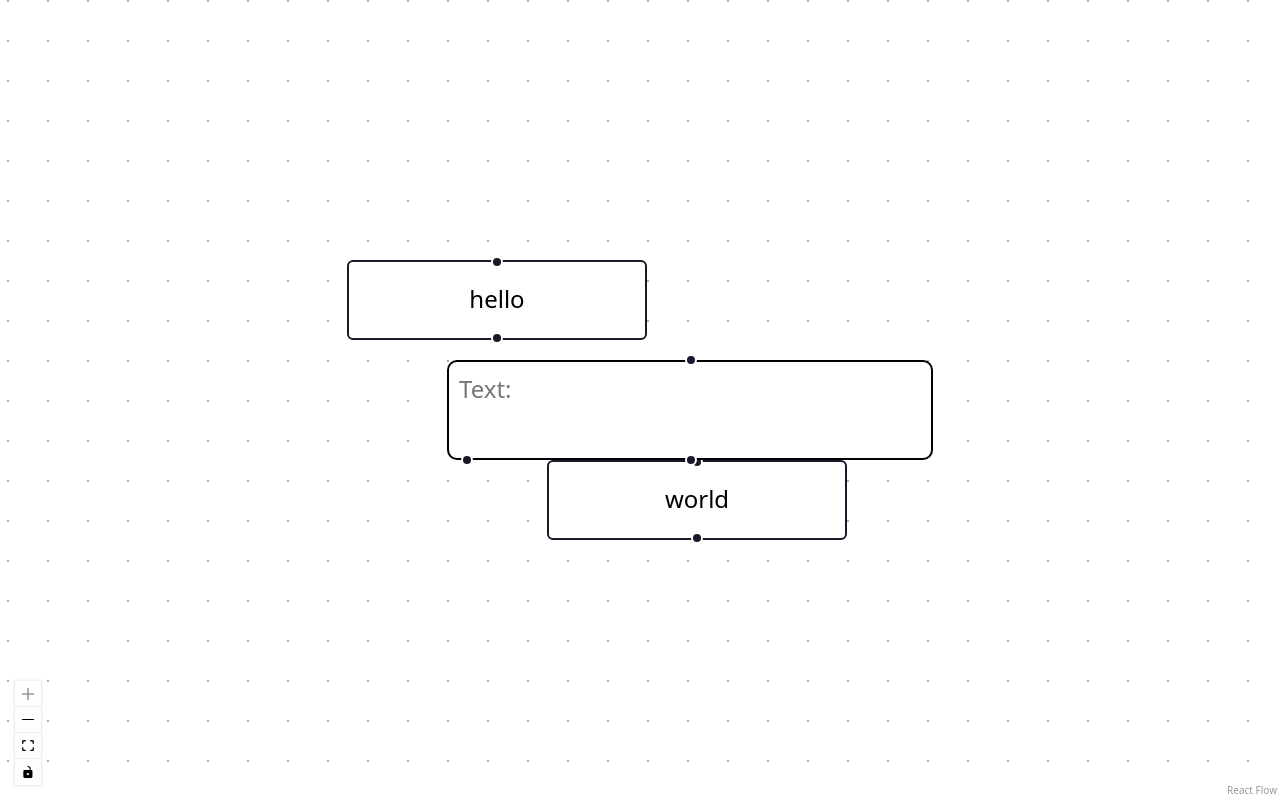
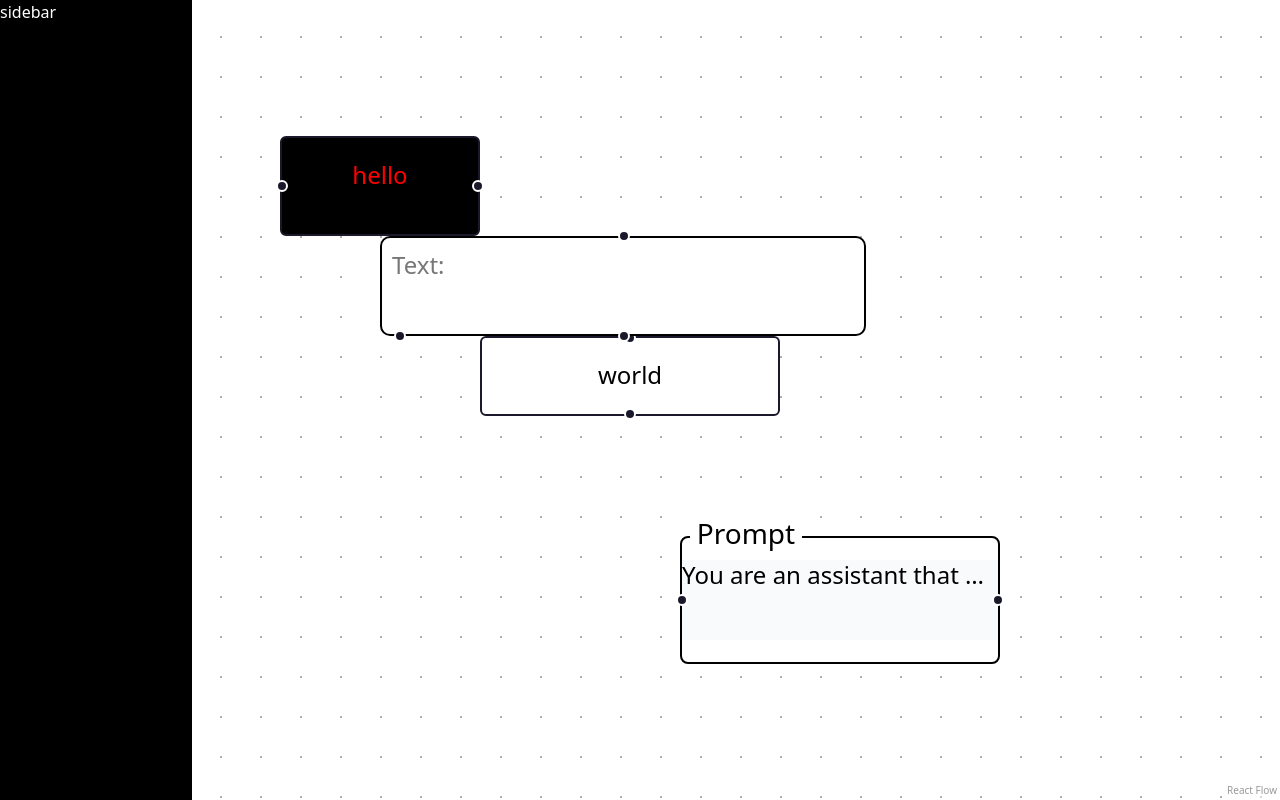
Before and after one commit to Sohaib9920/OmniAgent, a React (Vite) app in the folder frontend/: page / in a window 1280 px wide. Built offline with nearby package versions, Linux system fonts and the light colour scheme.

Commit message:
prompt node and sidebar added

```diff
--- a/frontend/src/App.tsx
+++ b/frontend/src/App.tsx
@@ -1,9 +1,11 @@
 import "./App.css";
 import Flow from "./flow";
+import { Sidebar } from "./components/sidebar";
 
 function App() {
   return (
     <div className="w-screen h-screen">
+      <Sidebar />
       <Flow></Flow>
     </div>
   );
--- /dev/null
+++ b/frontend/src/CustomNodes/PromptNode/index.tsx
@@ -0,0 +1,19 @@
+import { Handle, Position } from "@xyflow/react";
+
+function PromptNode({ data }) {
+  return (
+    <div className="border h-16 w-40 rounded-sm border-black bg-white relative flex flex-col justify-center">
+      <Handle type="target" position={Position.Left}></Handle>
+      <label className="text-sm absolute bg-white -top-3 left-1 w-14 text-center">
+        Prompt
+      </label>
+      <div className="text-xs truncate w-full h-10 bg-slate-50">
+        {data.template}
+      </div>
+
+      <Handle type="source" position={Position.Right}></Handle>
+    </div>
+  );
+}
+
+export default PromptNode;
--- /dev/null
+++ b/frontend/src/components/sidebar.tsx
@@ -0,0 +1,5 @@
+export function Sidebar() {
+  return (
+    <div className="h-full w-48 bg-black absolute z-10 text-white">sidebar</div>
+  );
+}
--- /dev/null
+++ b/frontend/src/data_assets/agent.ts
@@ -0,0 +1,27 @@
+export const llm_chain = {
+  memory: null,
+  verbose: false,
+  prompt: {
+    input_variables: ["input", "agent_scratchpad"],
+    output_parser: null,
+    template:
+      "You are an assistant that helps a company to find relevant news articles.\nAnswer the questions thoroughly and with as many details as you can and specially don't be afraid to say if you can't find the answer in the articles.\nYou have access to the following tools:\n\nCall Consultant: Ask the assistant to research the question\n\nUse the following format:\n\nQuestion: the input question you must answer\nThought: you should always think about what to do\nAction: the action to take, should be one of [Call Consultant]\nAction Input: the input to the action\nObservation: the result of the action\n... (this Thought/Action/Action Input/Observation can repeat N times)\nThought: I now know the final answer\nFinal Answer: the final answer to the original input question\n\nBegin! Remember to use the tools to help you.\n\nQuestion: {input}\n{agent_scratchpad}",
+    template_format: "f-string",
+    _type: "prompt",
+  },
+  llm: {
+    model_name: "text-davinci-003",
+    temperature: 0.0,
+    max_tokens: 256,
+    top_p: 1,
+    frequency_penalty: 0,
+    presence_penalty: 0,
+    n: 1,
+    best_of: 1,
+    request_timeout: null,
+    logit_bias: {},
+    _type: "openai",
+  },
+  output_key: "text",
+  _type: "llm_chain",
+};
--- /dev/null
+++ b/frontend/src/data_assets/llm_chain.ts
@@ -0,0 +1,27 @@
+export const llm_chain = {
+  memory: null,
+  verbose: false,
+  prompt: {
+    input_variables: ["input", "agent_scratchpad"],
+    output_parser: null,
+    template:
+      "You are an assistant that helps a company to find relevant news articles.\nAnswer the questions thoroughly and with as many details as you can and specially don't be afraid to say if you can't find the answer in the articles.\nYou have access to the following tools:\n\nCall Consultant: Ask the assistant to research the question\n\nUse the following format:\n\nQuestion: the input question you must answer\nThought: you should always think about what to do\nAction: the action to take, should be one of [Call Consultant]\nAction Input: the input to the action\nObservation: the result of the action\n... (this Thought/Action/Action Input/Observation can repeat N times)\nThought: I now know the final answer\nFinal Answer: the final answer to the original input question\n\nBegin! Remember to use the tools to help you.\n\nQuestion: {input}\n{agent_scratchpad}",
+    template_format: "f-string",
+    _type: "prompt",
+  },
+  llm: {
+    model_name: "text-davinci-003",
+    temperature: 0.0,
+    max_tokens: 256,
+    top_p: 1,
+    frequency_penalty: 0,
+    presence_penalty: 0,
+    n: 1,
+    best_of: 1,
+    request_timeout: null,
+    logit_bias: {},
+    _type: "openai",
+  },
+  output_key: "text",
+  _type: "llm_chain",
+};
--- /dev/null
+++ b/frontend/src/data_assets/prompt.ts
@@ -0,0 +1,8 @@
+export const prompt = {
+  input_variables: ["input", "agent_scratchpad"],
+  output_parser: null,
+  template:
+    "You are an assistant that helps a company to find relevant news articles.\nAnswer the questions thoroughly and with as many details as you can and specially don't be afraid to say if you can't find the answer in the articles.\nYou have access to the following tools:\n\nCall Consultant: Ask the assistant to research the question\n\nUse the following format:\n\nQuestion: the input question you must answer\nThought: you should always think about what to do\nAction: the action to take, should be one of [Call Consultant]\nAction Input: the input to the action\nObservation: the result of the action\n... (this Thought/Action/Action Input/Observation can repeat N times)\nThought: I now know the final answer\nFinal Answer: the final answer to the original input question\n\nBegin! Remember to use the tools to help you.\n\nQuestion: {input}\n{agent_scratchpad}",
+  template_format: "f-string",
+  _type: "prompt",
+};
--- a/frontend/src/flow/index.tsx
+++ b/frontend/src/flow/index.tsx
@@ -8,18 +8,39 @@ import {
   type Node,
   ReactFlow,
   type Edge,
+  Position,
 } from "@xyflow/react";
 import "@xyflow/react/dist/style.css";
 import TextUpdaterNode from "../CustomNodes/InputText";
+import PromptNode from "../CustomNodes/PromptNode";
+import { prompt } from "../data_assets/prompt";
 
 const initialNodes = [
-  { id: "1", position: { x: 0, y: 0 }, data: { label: "hello" } },
+  {
+    id: "1",
+    position: { x: 0, y: 0 },
+    data: { label: "hello" },
+    sourcePosition: Position.Right,
+    targetPosition: Position.Left,
+    style: {
+      width: 100,
+      height: 50,
+      color: "red",
+      backgroundColor: "black",
+    },
+  },
   { id: "2", position: { x: 100, y: 100 }, data: { label: "world" } },
   {
     id: "text-node1",
     position: { x: 50, y: 50 },
     data: { value: 123 },
     type: "textUpdater",
+  },
+  {
+    id: "4",
+    position: { x: 200, y: 200 },
+    data: prompt,
+    type: "promptNode",
   },
 ];
 
@@ -28,7 +49,10 @@ const initialEdges = [];
 function Flow() {
   const [nodes, setNodes] = useState<Array<Node>>(initialNodes);
   const [edges, setEdges] = useState<Array<Edge>>(initialEdges);
-  const nodeTypes = useMemo(() => ({ textUpdater: TextUpdaterNode }), []);
+  const nodeTypes = useMemo(
+    () => ({ textUpdater: TextUpdaterNode, promptNode: PromptNode }),
+    []
+  );
 
   const onNodesChange = useCallback(
     (changes) => setNodes((nds) => applyNodeChanges(changes, nds)),
@@ -45,6 +69,7 @@ function Flow() {
   );
 
   return (
+    <div className="w-full h-full">
       <ReactFlow
         nodes={nodes}
         edges={edges}
@@ -57,6 +82,7 @@ function Flow() {
         <Background />
         <Controls />
       </ReactFlow>
+    </div>
   );
 }
 
```
Lines whose indentation alone changed are shown as unchanged.
